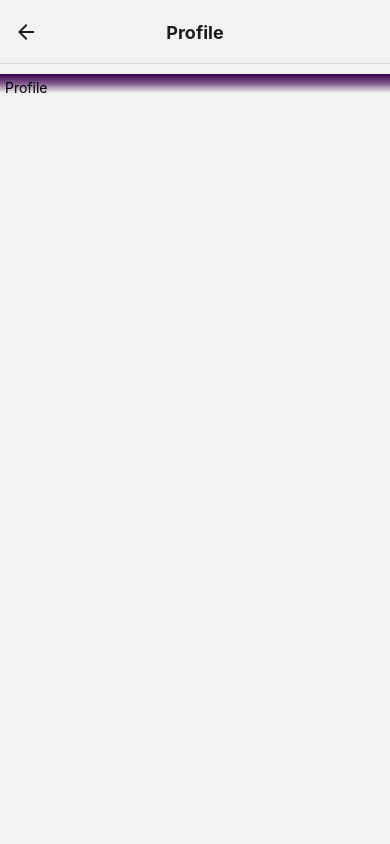
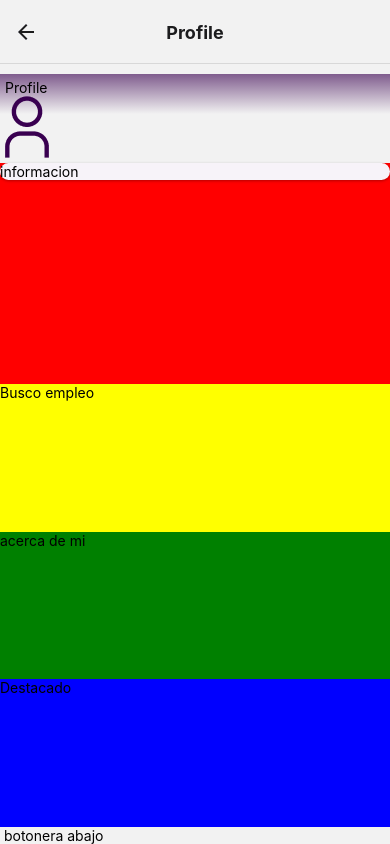
Before and after one commit to No-Country/C7-43reactNative, a React Native app: screen /Profile in a window 390 px wide. Built offline with nearby package versions, Linux system fonts and the light colour scheme.

Commit message:
instale card dependecis e hice el componente

```diff
--- a/App.js
+++ b/App.js
@@ -47,6 +47,5 @@ export default function App() {
                   />
                 </Stack.Navigator>
           </NavigationContainer>
-
   );
 }
--- a/Screens/Profile.jsx
+++ b/Screens/Profile.jsx
@@ -1,8 +1,11 @@
 import 'react-native-gesture-handler';
 import React from 'react';
-import { SafeAreaView, Text, View} from 'react-native';
+import { Image, SafeAreaView, Text, View} from 'react-native';
 import profileStyles from '../styles/ProfileStyles';
 import { LinearGradient } from 'expo-linear-gradient';
+import CardProfile from './components/CardProfile';
+
+
 
 const Profile  = ({navigation}) => {
     return(
@@ -10,12 +13,36 @@ const Profile  = ({navigation}) => {
     <SafeAreaView style={profileStyles.container}>
     <View>
         <LinearGradient
-        colors={['#390050','rgba(57, 0, 80, 0.62)', 'transparent' ]}
+        colors={['rgba(57, 0, 80, 0.62)', 'transparent' ]}
         style={profileStyles.linearGradient}>
             <Text>
                 Profile
             </Text>
+            <View>
+                <Image
+                source={require('../assets/profile.png')} />
+            </View>
         </LinearGradient>
+    </View>
+    <View style={profileStyles.name}>
+        <CardProfile/>
+    </View>
+    <View  style={profileStyles.empleo}>
+        <Text>Busco empleo</Text>
+
+    </View>
+    <View style={profileStyles.about}>
+        <Text>acerca de mi</Text>
+
+    </View>
+    <View  style={profileStyles.destacado}>
+        <Text>Destacado</Text>
+
+    </View>
+    <View>
+
+        <Text> botonera abajo</Text>
+
     </View>
     </SafeAreaView>
     </>
--- /dev/null
+++ b/Screens/components/CardProfile.jsx
@@ -0,0 +1,21 @@
+import 'react-native-gesture-handler';
+import React from 'react';
+import { SafeAreaView, Text, View} from 'react-native';
+import { Card } from 'react-native-paper';
+
+const CardProfile = () => {
+
+        return(
+            <SafeAreaView>
+                <View>
+                    <Card title= " nombre">
+                    <Text>
+                        informacion
+                    </Text>
+                    </Card>
+                </View>
+            </SafeAreaView>
+        )
+}
+
+export default CardProfile ;
--- a/styles/ProfileStyles.jsx
+++ b/styles/ProfileStyles.jsx
@@ -7,9 +7,25 @@ const profileStyles = StyleSheet.create({
     height:'100%',
   },
     linearGradient: {
+    marginTop:10,
+    height:'40%',
     padding:5,
-    marginTop:10,
-    height:'50%',
+    },
+    name:{
+    flex:3,
+    backgroundColor: 'red',
+    },
+    empleo:{
+      flex:2,
+      backgroundColor: 'yellow',
+    },
+    about:{
+      flex:2,
+      backgroundColor: 'green',
+    },
+    destacado:{
+      flex:2,
+      backgroundColor: 'blue',
     }
 });
 export default profileStyles;
```
Also changed, not shown: Screens/components/TabNavigation.jsx (added, +17 -0 lines), package.json (+5 -2 lines), assets/profile.png (added), 1 other file (tests, documents, lock files or other folders).
